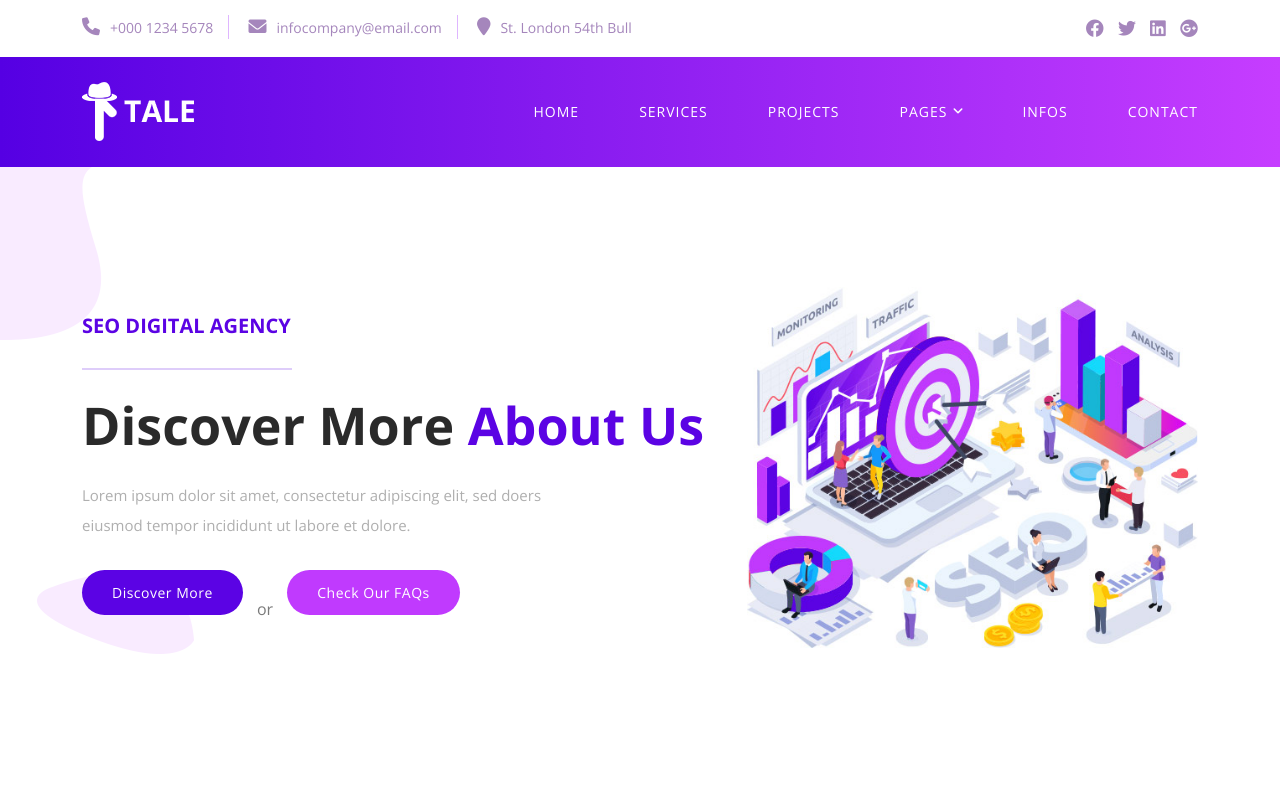
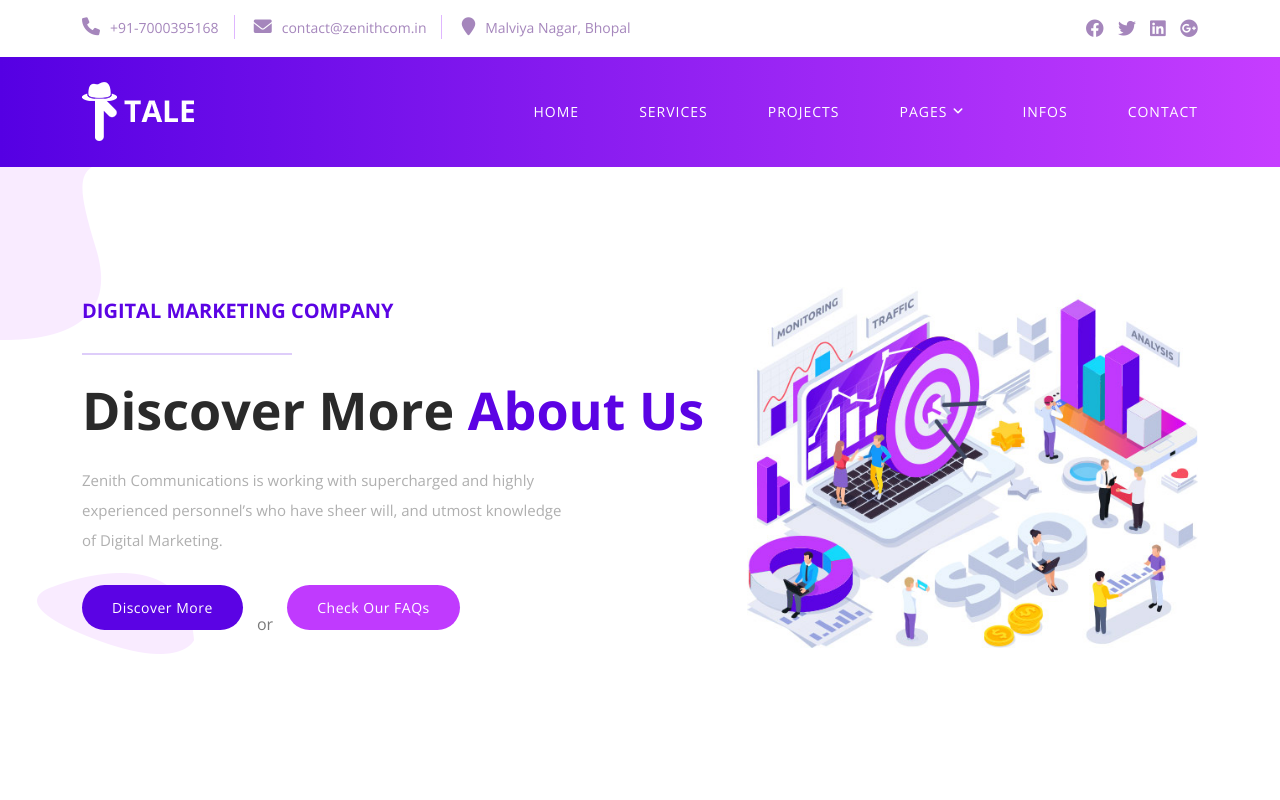
Before and after one commit to rasikpandey7/zenith, a plain HTML site: page about.html in a window 1280 px wide. Shown: the top 800 px of the page. Drawn offline with nearby package versions, Linux system fonts and the light colour scheme.

Commit message:
Update about.html

```diff
--- a/about.html
+++ b/about.html
@@ -8,7 +8,7 @@
 
     <link href="https://fonts.googleapis.com/css2?family=Open+Sans:wght@300;400;500;600;700;800&display=swap" rel="stylesheet">
 
-    <title>Tale SEO Agency - About Page</title>
+    <title>Zenith Communications - About Page</title>
 
     <!-- Bootstrap core CSS -->
     <link href="vendor/bootstrap/css/bootstrap.min.css" rel="stylesheet">
@@ -22,9 +22,9 @@
     <link rel="stylesheet"href="https://unpkg.com/swiper@7/swiper-bundle.min.css"/>
 <!--
 
-TemplateMo 582 Tale SEO Agency
+Zenith Communications Digital Marketing Agency
 
-https://templatemo.com/tm-582-tale-seo-agency
+https://www.zenithcom.in/
 
 -->
   </head>
@@ -51,9 +51,9 @@ https://templatemo.com/tm-582-tale-seo-agency
         <div class="col-lg-8 col-sm-9">
           <div class="left-info">
             <ul>
-              <li><a href="#"><i class="fa fa-phone"></i>+000 1234 5678</a></li>
-              <li><a href="#"><i class="fa fa-envelope"></i>infocompany@email.com</a></li>
-              <li><a href="#"><i class="fa fa-map-marker"></i>St. London 54th Bull</a></li>
+              <li><a href="#"><i class="fa fa-phone"></i>+91-7000395168</a></li>
+              <li><a href="#"><i class="fa fa-envelope"></i>contact@zenithcom.in</a></li>
+              <li><a href="#"><i class="fa fa-map-marker"></i>Malviya Nagar, Bhopal</a></li>
             </ul>
           </div>
         </div>
@@ -114,10 +114,10 @@ https://templatemo.com/tm-582-tale-seo-agency
       <div class="row">
         <div class="col-lg-7 align-self-center">
           <div class="caption  header-text">
-            <h6>SEO DIGITAL AGENCY</h6>
+            <h6>DIGITAL MARKETING COMPANY</h6>
             <div class="line-dec"></div>
             <h4>Discover More <em>About Us</em></h4>
-            <p>Lorem ipsum dolor sit amet, consectetur adipiscing elit, sed doers eiusmod tempor incididunt ut labore et dolore.</p>
+            <p>Zenith Communications is working with supercharged and highly experienced personnel’s who have sheer will, and utmost knowledge of Digital Marketing.</p>
             <div class="main-button"><a href="#">Discover More</a></div>
             <span>or</span>
             <div class="second-button"><a href="#">Check our FAQs</a></div>
```
